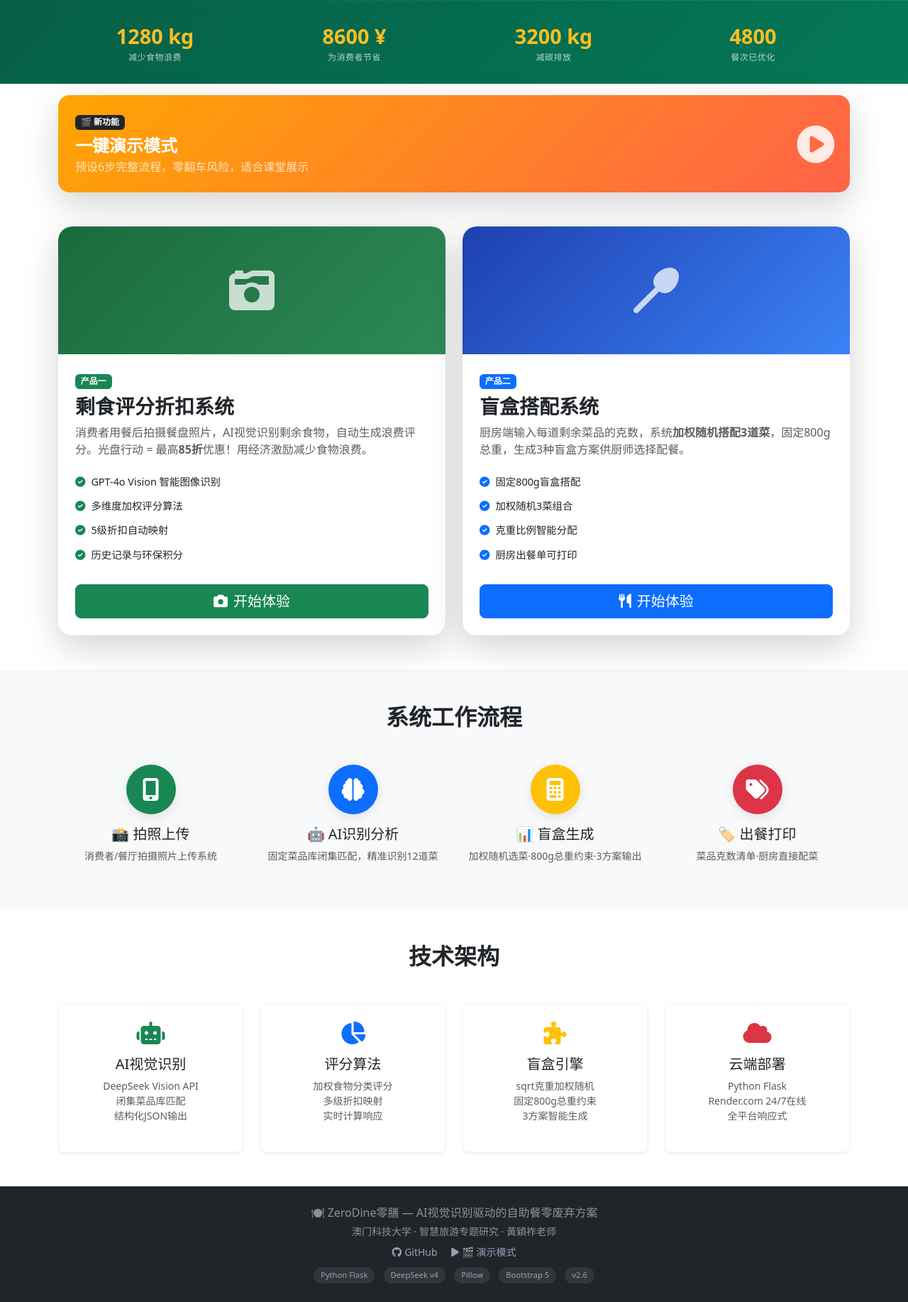
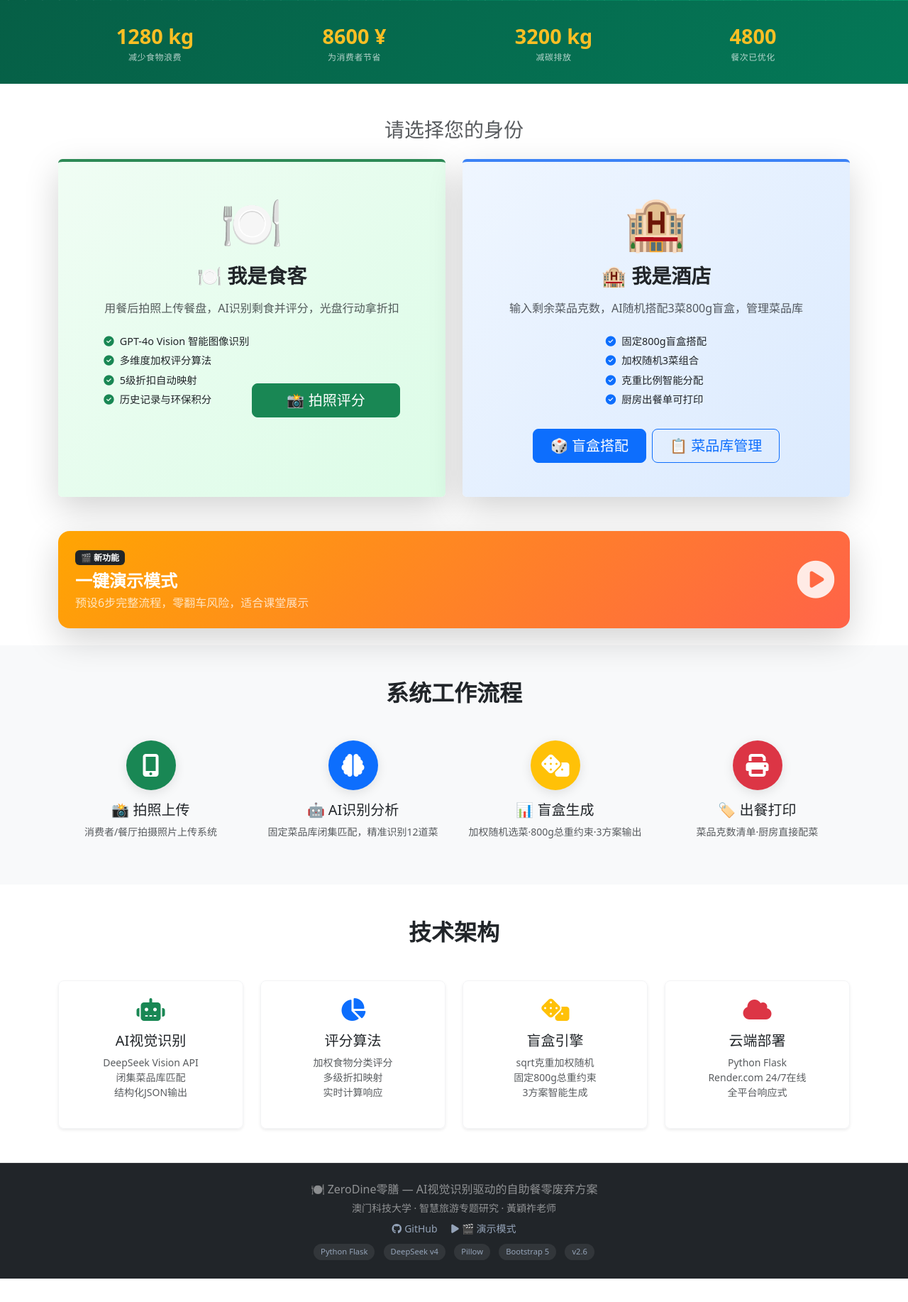
Before and after one commit to 986867562zzh-hub/buffet-zero-waste-ai, a Flask app: page / in a window 1280 px wide. Shown: the part 576-2410 px from the top of the page at 71% size. After the commit the page ends 2377 px from the top, so only its background shows below. Run offline with Flask 3, Linux system fonts and the light colour scheme.

Commit message:
v2.7: Role-based homepage - 食客/酒店 split with two big cards

```diff
--- a/templates/index.html
+++ b/templates/index.html
@@ -32,7 +32,7 @@
     </div>
 </section>
 
-<!-- v2.6 #6: 实时数据横幅 -->
+<!-- 实时数据横幅 -->
 <div class="impact-banner text-white py-3 mt-0">
     <div class="container">
         <div class="row text-center g-2">
@@ -56,8 +56,61 @@
     </div>
 </div>
 
+<!-- v2.7 角色分流 -->
+<section class="role-section py-5">
+    <div class="container">
+        <h3 class="text-center text-muted mb-4">{{ _('index.role_title') }}</h3>
+        <div class="row g-4">
+            <!-- 食客 -->
+            <div class="col-lg-6 reveal reveal-left">
+                <div class="card role-card role-card-customer h-100 border-0 shadow-lg">
+                    <div class="card-body p-5 text-center">
+                        <div class="role-icon mb-4">🍽️</div>
+                        <h3 class="fw-bold mb-3">{{ _('index.role_customer') }}</h3>
+                        <p class="text-muted mb-4">{{ _('index.role_customer_desc') }}</p>
+                        <div class="role-features text-start d-inline-block mb-4">
+                            <div><i class="fas fa-check-circle text-success me-2"></i>{{ _('index.product1_feat1') }}</div>
+                            <div><i class="fas fa-check-circle text-success me-2"></i>{{ _('index.product1_feat2') }}</div>
+                            <div><i class="fas fa-check-circle text-success me-2"></i>{{ _('index.product1_feat3') }}</div>
+                            <div><i class="fas fa-check-circle text-success me-2"></i>{{ _('index.product1_feat4') }}</div>
+                        </div>
+                        <a href="/product1" class="btn btn-success btn-lg px-5">
+                            {{ _('index.role_customer_btn') }}
+                        </a>
+                    </div>
+                </div>
+            </div>
+
+            <!-- 酒店 -->
+            <div class="col-lg-6 reveal reveal-right">
+                <div class="card role-card role-card-hotel h-100 border-0 shadow-lg">
+                    <div class="card-body p-5 text-center">
+                        <div class="role-icon mb-4">🏨</div>
+                        <h3 class="fw-bold mb-3">{{ _('index.role_hotel') }}</h3>
+                        <p class="text-muted mb-4">{{ _('index.role_hotel_desc') }}</p>
+                        <div class="role-features text-start d-inline-block mb-4">
+                            <div><i class="fas fa-check-circle text-primary me-2"></i>{{ _('index.product2_feat1') }}</div>
+                            <div><i class="fas fa-check-circle text-primary me-2"></i>{{ _('index.product2_feat2') }}</div>
+                            <div><i class="fas fa-check-circle text-primary me-2"></i>{{ _('index.product2_feat3') }}</div>
+                            <div><i class="fas fa-check-circle text-primary me-2"></i>{{ _('index.product2_feat4') }}</div>
+                        </div>
+                        <div class="d-flex gap-2 justify-content-center flex-wrap">
+                            <a href="/product2" class="btn btn-primary btn-lg px-4">
+                                {{ _('index.role_hotel_btn') }}
+                            </a>
+                            <a href="/admin/library" class="btn btn-outline-primary btn-lg px-4">
+                                {{ _('index.role_hotel_library') }}
+                            </a>
+                        </div>
+                    </div>
+                </div>
+            </div>
+        </div>
+    </div>
+</section>
+
 <!-- 演示模式入口 -->
-<div class="container mt-3">
+<div class="container">
     <a href="/demo" class="demo-entry-card text-decoration-none">
         <div class="card border-0 shadow-lg bg-gradient-warning text-white overflow-hidden">
             <div class="card-body p-4 d-flex align-items-center justify-content-between">
@@ -74,61 +127,8 @@
     </a>
 </div>
 
-<!-- 产品卡片 -->
-<section class="products-section py-5">
-    <div class="container">
-        <div class="row g-4">
-            <!-- 产品一 -->
-            <div class="col-lg-6 reveal reveal-left">
-                <div class="card product-card h-100 border-0 shadow-lg">
-                    <div class="card-img-top product-img-1 d-flex align-items-center justify-content-center">
-                        <i class="fas fa-camera-retro fa-4x text-white opacity-75"></i>
-                    </div>
-                    <div class="card-body p-4">
-                        <span class="badge bg-success mb-2">{{ _('index.product1_badge') }}</span>
-                        <h3 class="card-title fw-bold">{{ _('index.product1_title') }}</h3>
-                        <p class="card-text text-muted">{{ _('index.product1_desc')|safe }}</p>
-                        <ul class="feature-list list-unstyled mb-4">
-                            <li><i class="fas fa-check-circle text-success me-2"></i>{{ _('index.product1_feat1') }}</li>
-                            <li><i class="fas fa-check-circle text-success me-2"></i>{{ _('index.product1_feat2') }}</li>
-                            <li><i class="fas fa-check-circle text-success me-2"></i>{{ _('index.product1_feat3') }}</li>
-                            <li><i class="fas fa-check-circle text-success me-2"></i>{{ _('index.product1_feat4') }}</li>
-                        </ul>
-                        <a href="/product1" class="btn btn-success btn-lg w-100">
-                            <i class="fas fa-camera me-2"></i>{{ _('index.start_btn') }}
-                        </a>
-                    </div>
-                </div>
-            </div>
-
-            <!-- 产品二 -->
-            <div class="col-lg-6 reveal reveal-right">
-                <div class="card product-card h-100 border-0 shadow-lg">
-                    <div class="card-img-top product-img-2 d-flex align-items-center justify-content-center">
-                        <i class="fas fa-utensil-spoon fa-4x text-white opacity-75"></i>
-                    </div>
-                    <div class="card-body p-4">
-                        <span class="badge bg-primary mb-2">{{ _('index.product2_badge') }}</span>
-                        <h3 class="card-title fw-bold">{{ _('index.product2_title') }}</h3>
-                        <p class="card-text text-muted">{{ _('index.product2_desc')|safe }}</p>
-                        <ul class="feature-list list-unstyled mb-4">
-                            <li><i class="fas fa-check-circle text-primary me-2"></i>{{ _('index.product2_feat1') }}</li>
-                            <li><i class="fas fa-check-circle text-primary me-2"></i>{{ _('index.product2_feat2') }}</li>
-                            <li><i class="fas fa-check-circle text-primary me-2"></i>{{ _('index.product2_feat3') }}</li>
-                            <li><i class="fas fa-check-circle text-primary me-2"></i>{{ _('index.product2_feat4') }}</li>
-                        </ul>
-                        <a href="/product2" class="btn btn-primary btn-lg w-100">
-                            <i class="fas fa-utensils me-2"></i>{{ _('index.start_btn') }}
-                        </a>
-                    </div>
-                </div>
-            </div>
-        </div>
-    </div>
-</section>
-
 <!-- 工作流程 -->
-<section class="workflow-section py-5 bg-light">
+<section class="workflow-section py-5 bg-light mt-4">
     <div class="container">
         <h2 class="text-center fw-bold mb-5">{{ _('index.workflow_title') }}</h2>
         <div class="row g-4">
@@ -148,14 +148,14 @@
             </div>
             <div class="col-md-3 text-center reveal reveal-delay-3">
                 <div class="workflow-step">
-                    <div class="step-icon bg-warning text-white mx-auto mb-3"><i class="fas fa-calculator fa-2x"></i></div>
+                    <div class="step-icon bg-warning text-white mx-auto mb-3"><i class="fas fa-dice fa-2x"></i></div>
                     <h5>{{ _('index.wf_step3_title') }}</h5>
                     <p class="text-muted small">{{ _('index.wf_step3_desc') }}</p>
                 </div>
             </div>
             <div class="col-md-3 text-center reveal reveal-delay-4">
                 <div class="workflow-step">
-                    <div class="step-icon bg-danger text-white mx-auto mb-3"><i class="fas fa-tags fa-2x"></i></div>
+                    <div class="step-icon bg-danger text-white mx-auto mb-3"><i class="fas fa-print fa-2x"></i></div>
                     <h5>{{ _('index.wf_step4_title') }}</h5>
                     <p class="text-muted small">{{ _('index.wf_step4_desc') }}</p>
                 </div>
@@ -185,7 +185,7 @@
             </div>
             <div class="col-lg-3 col-md-6 reveal reveal-delay-3">
                 <div class="tech-card text-center p-4 rounded-3 shadow-sm h-100">
-                    <i class="fas fa-puzzle-piece fa-2x text-warning mb-3"></i>
+                    <i class="fas fa-dice fa-2x text-warning mb-3"></i>
                     <h5>{{ _('index.tech3_title') }}</h5>
                     <p class="small text-muted">{{ _('index.tech3_desc')|safe }}</p>
                 </div>
@@ -201,3 +201,19 @@
     </div>
 </section>
 {% endblock %}
+
+{% block extra_scripts %}
+<style>
+/* 角色卡片 */
+.role-card { transition: all 0.3s ease; }
+.role-card:hover { transform: translateY(-6px); }
+.role-card-customer { background: linear-gradient(135deg, #f0fdf4 0%, #dcfce7 100%); border-top: 4px solid #2d8a56 !important; }
+.role-card-hotel { background: linear-gradient(135deg, #eff6ff 0%, #dbeafe 100%); border-top: 4px solid #3b82f6 !important; }
+.role-icon { font-size: 72px; line-height: 1; }
+.role-features { font-size: 0.9rem; }
+.role-features div { margin-bottom: 6px; }
+
+body.dark-theme .role-card-customer { background: linear-gradient(135deg, #1a3028 0%, #1a2e1a 100%) !important; }
+body.dark-theme .role-card-hotel { background: linear-gradient(135deg, #1a2530 0%, #1a1a2e 100%) !important; }
+</style>
+{% endblock %}
--- a/translations.py
+++ b/translations.py
@@ -57,6 +57,15 @@ T = {
     'index.product2_feat3': {'zh-CN':'克重比例智能分配','zh-TW':'克重比例智能分配','en':'Proportional Gram Distribution'},
     'index.product2_feat4': {'zh-CN':'厨房出餐单可打印','zh-TW':'廚房出餐單可打印','en':'Printable Kitchen Order'},
     'index.start_btn': {'zh-CN':'开始体验','zh-TW':'開始體驗','en':'Get Started'},
+    # v2.7 角色分流
+    'index.role_title': {'zh-CN':'请选择您的身份','zh-TW':'請選擇您的身份','en':'Select Your Role'},
+    'index.role_customer': {'zh-CN':'🍽️ 我是食客','zh-TW':'🍽️ 我是食客','en':'🍽️ I\'m a Diner'},
+    'index.role_customer_desc': {'zh-CN':'用餐后拍照上传餐盘，AI识别剩食并评分，光盘行动拿折扣','zh-TW':'用餐後拍照上傳餐盤，AI識別剩食並評分，光盤行動拿折扣','en':'Take a photo of your plate after dining. AI scores your leftovers and rewards clean plates with discounts.'},
+    'index.role_customer_btn': {'zh-CN':'📸 拍照评分','zh-TW':'📸 拍照評分','en':'📸 Scan & Score'},
+    'index.role_hotel': {'zh-CN':'🏨 我是酒店','zh-TW':'🏨 我是酒店','en':'🏨 I\'m Hotel Staff'},
+    'index.role_hotel_desc': {'zh-CN':'输入剩余菜品克数，AI随机搭配3菜800g盲盒，管理菜品库','zh-TW':'輸入剩餘菜品克數，AI隨機搭配3菜800g盲盒，管理菜品庫','en':'Enter leftover grams. AI randomly picks 3 dishes for an 800g blind box. Manage dish library.'},
+    'index.role_hotel_btn': {'zh-CN':'🎲 盲盒搭配','zh-TW':'🎲 盲盒搭配','en':'🎲 Blind Box'},
+    'index.role_hotel_library': {'zh-CN':'📋 菜品库管理','zh-TW':'📋 菜品庫管理','en':'📋 Dish Library'},
     'index.workflow_title': {'zh-CN':'系统工作流程','zh-TW':'系統工作流程','en':'System Workflow'},
     'index.wf_step1_title': {'zh-CN':'📸 拍照上传','zh-TW':'📸 拍照上傳','en':'📸 Photo Upload'},
     'index.wf_step1_desc': {'zh-CN':'消费者/餐厅拍摄照片上传系统','zh-TW':'消費者/餐廳拍攝照片上傳系統','en':'Customer/staff upload photos'},
```
